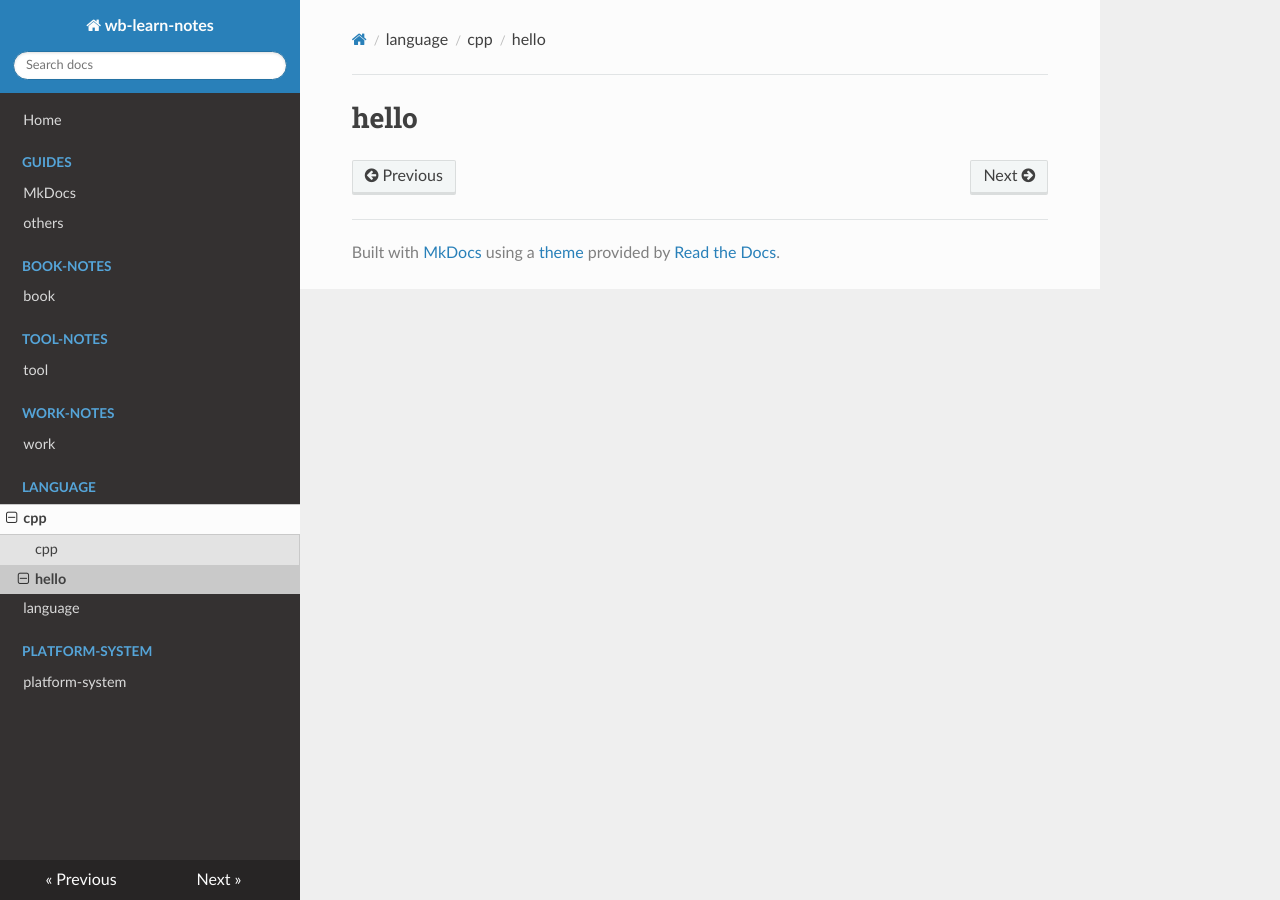
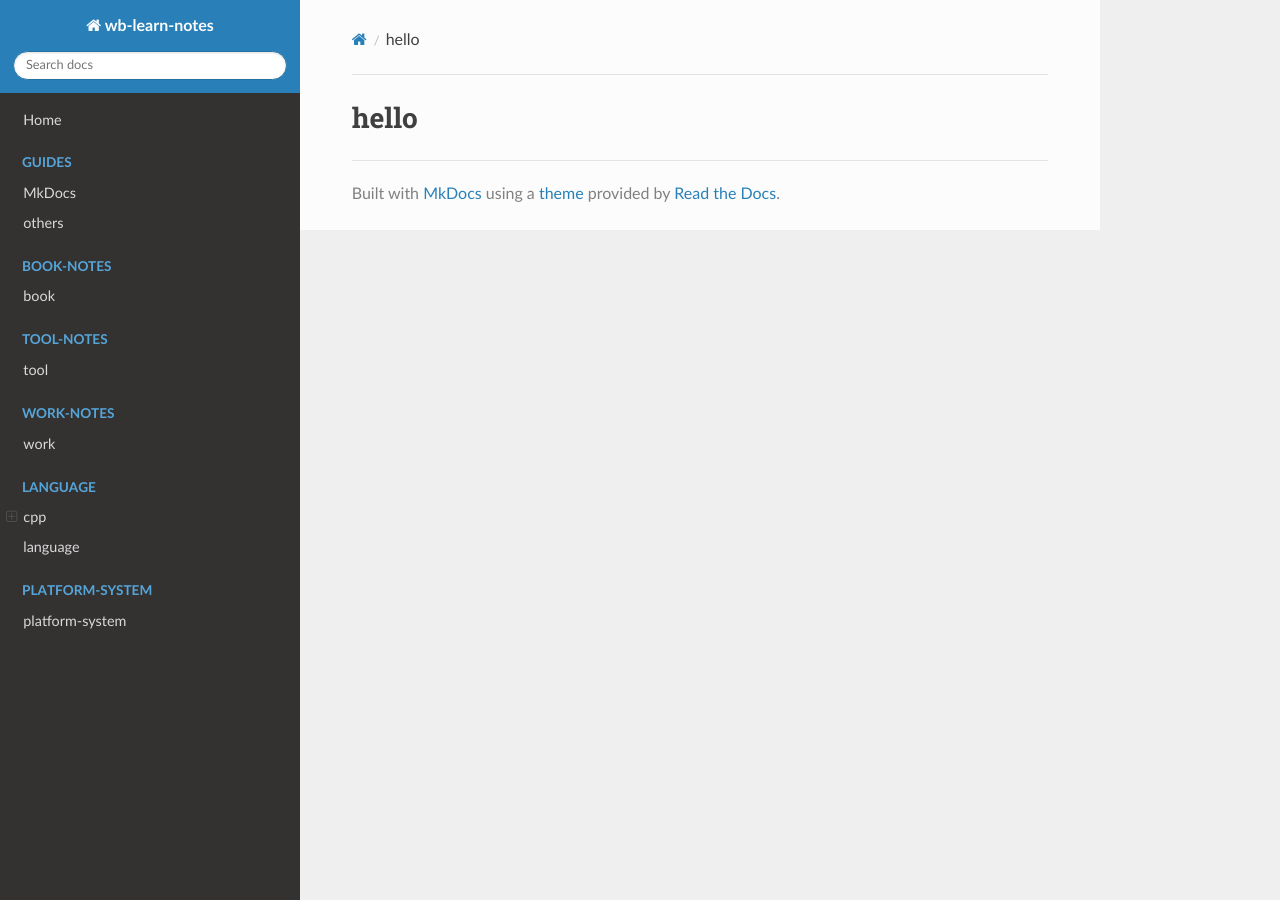
Before and after one commit to wenbozou/wb-learn-notes, an MkDocs documentation site: the page built from docs/language/cpp/hello.md, in a window 1280 px wide. Built offline with MkDocs 1.6.1, drawn with Linux system fonts in a browser that asks for light colours; nearby versions of some CDN libraries.

Commit message:
移除hello

```diff
--- a/mkdocs.yml
+++ b/mkdocs.yml
@@ -19,7 +19,6 @@ nav:
   - language:
     - cpp:
       - cpp: language/cpp/index.md
-      - hello: language/cpp/hello.md
     - language: language/index.md
   - platform-system:
     - platform-system: platform-system/index.md
```
